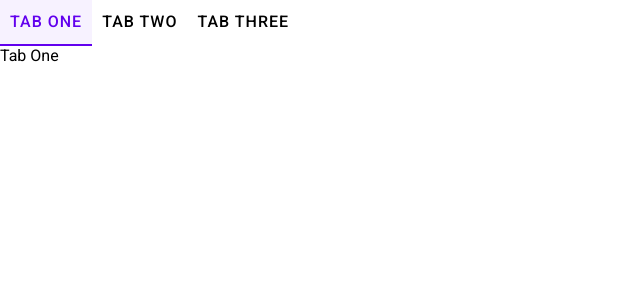
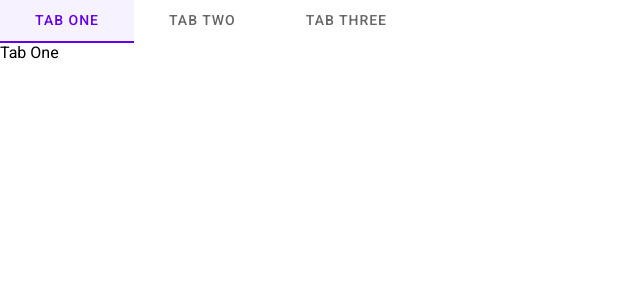
Before and after one commit to AntonSkliarov/tabs, a React (Create React App) app: page / in a window 1280 px wide. Shown: the top 300 px of the page, without its empty margins (0-640 px from the left). Built offline with nearby package versions, Linux system fonts and the light colour scheme.

Commit message:
updated styles

```diff
--- a/src/components/TabItem/TabItem.sass
+++ b/src/components/TabItem/TabItem.sass
@@ -1,49 +1,35 @@
+@import '../../helpers/_variables'
+
 .tab-item
-
   &__button
-    // width: 110px
-    padding: 10px
+    padding: 10px 35px
 
     text-transform: uppercase
-    // font-family: inherit
     font-weight: 500
+    font-size: 14px
     letter-spacing: 1px
-    color: -internal-light-dark(black, white)
+    color: $button-text-color
 
-    background-color: #fff
+    background-color: $basic-background-color
     border: none
     outline: none
 
-    transition: background-color 400ms
+    transition: background-color $hover-duration
 
     cursor: pointer
 
     &:hover
-      background-color: rgba(98, 0, 238, 0.05)
+      background-color: $hover-background-color
 
     &_active
-      color: #6200ee
+      color: $main-color
 
-      background-color: rgba(98, 0, 238, 0.1)
+      background-color: $active-background-color
 
   &__highlighter
     position: absolute
-    // max-width: 110px
     top: 100%
     left: 0
     right: 0
-    border-bottom: 2px solid #6200ee
-    // position: absolute
-    // z-index: 10
-    // bottom: 0
-    // height: 2px
-    // background:  #6200ee
-    // max-width: 110px
-    // width: 100%
-    // transform: translateX(0)
-    // display: block
-    // left: 0
-    // transition: transform .23s ease
 
-  // &__button_active ~ &__highlighter
-  //   transform: translateX(100px)
+    border-bottom: 2px solid $main-color
--- /dev/null
+++ b/src/helpers/_variables.sass
@@ -0,0 +1,8 @@
+$main-color: #6200ee
+$button-text-color: rgba(0, 0, 0, 0.6)
+$basic-background-color: #fff
+
+$hover-duration: 400ms
+$hover-background-color: rgba(98, 0, 238, 0.05)
+
+$active-background-color: rgba(98, 0, 238, 0.15)
--- a/src/options/options.js
+++ b/src/options/options.js
@@ -11,6 +11,6 @@ export const options = [
     value: 'birds',
     label: 'Tab Three',
   }
-]
+];
 
 export const DEFAULT_LABELS = true;
```
Also changed, not shown: src/components/TabItem/TabItem.js (+5 -3 lines), 1 other file (tests, documents, lock files or other folders).
